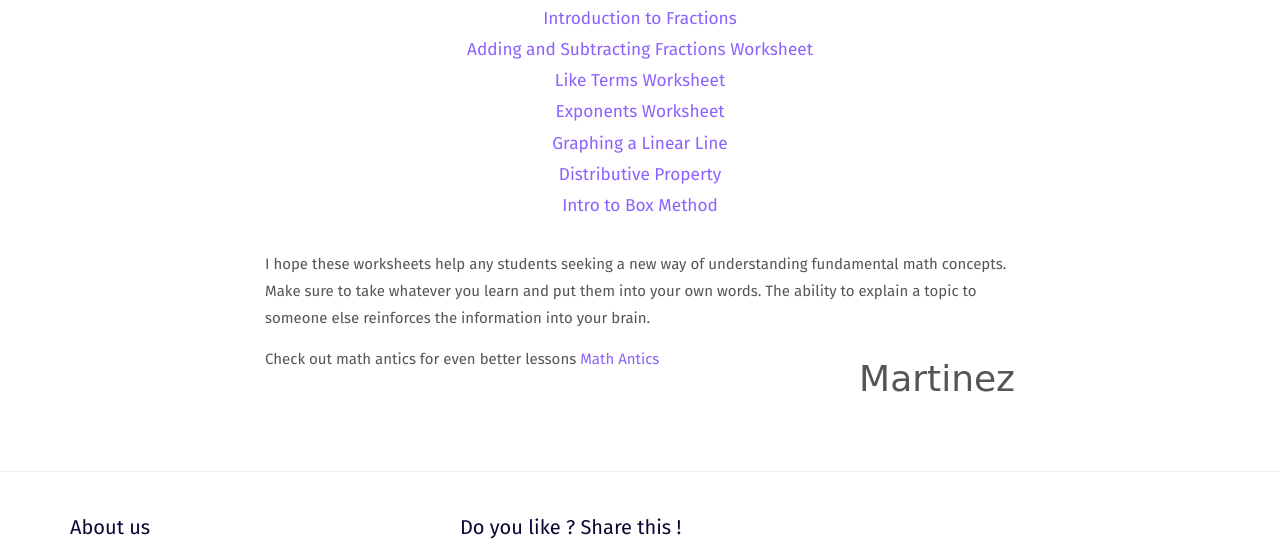
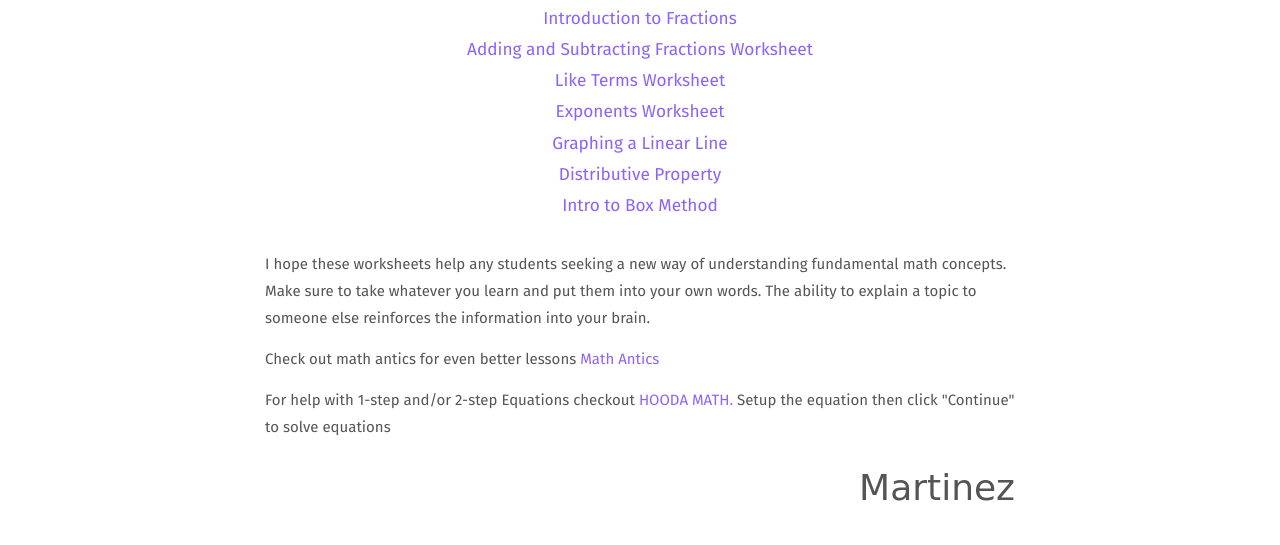
Before and after one commit to mheraldo/algebra, a plain HTML site: page worksheets.html in a window 1280 px wide. Shown: the part 651-1196 px from the top of the page. Drawn offline with Linux system fonts and the light colour scheme; a web font is replaced by a local one.

Commit message:
adding info for Hooda

```diff
--- a/worksheets.html
+++ b/worksheets.html
@@ -104,8 +104,10 @@
                         <p>
                             I hope these worksheets help any students seeking a new way of understanding fundamental math concepts. Make sure to take whatever you learn and put them into your own words. The ability to explain a topic to someone else reinforces the information into your brain.
                         </p>
-                            <small class="signature pull-right">Martinez</small>
+
                         <p>Check out math antics for even better lessons <a href="https://www.youtube.com/user/mathantics">Math Antics</a></p>
+                        <p>For help with 1-step and/or 2-step Equations checkout <a href="https://www.hoodamath.com/games/algebrabalanceequations.html">HOODA MATH.</a> Setup the equation then click "Continue" to solve equations</p>
+                        <small class="signature pull-right">Martinez</small>
                 </div>
             </div>
 
```
